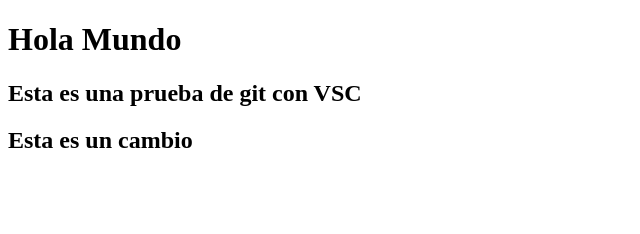
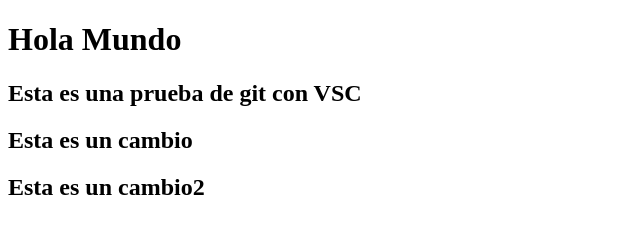
Before and after one commit to jcst2019/test-repositorio, a plain HTML site: page index.html in a window 1280 px wide. Shown: the whole page, without its empty margins (0-640 px from the left). Drawn offline with Linux system fonts and the light colour scheme.

Commit message:
cambio 3

```diff
--- a/index.html
+++ b/index.html
@@ -9,5 +9,6 @@
     <h1>Hola Mundo</h1>
     <h2>Esta es una prueba de git con VSC</h2>
     <h2>Esta es un cambio</h2>
+    <h2>Esta es un cambio2</h2>
 </body>
 </html>
```
